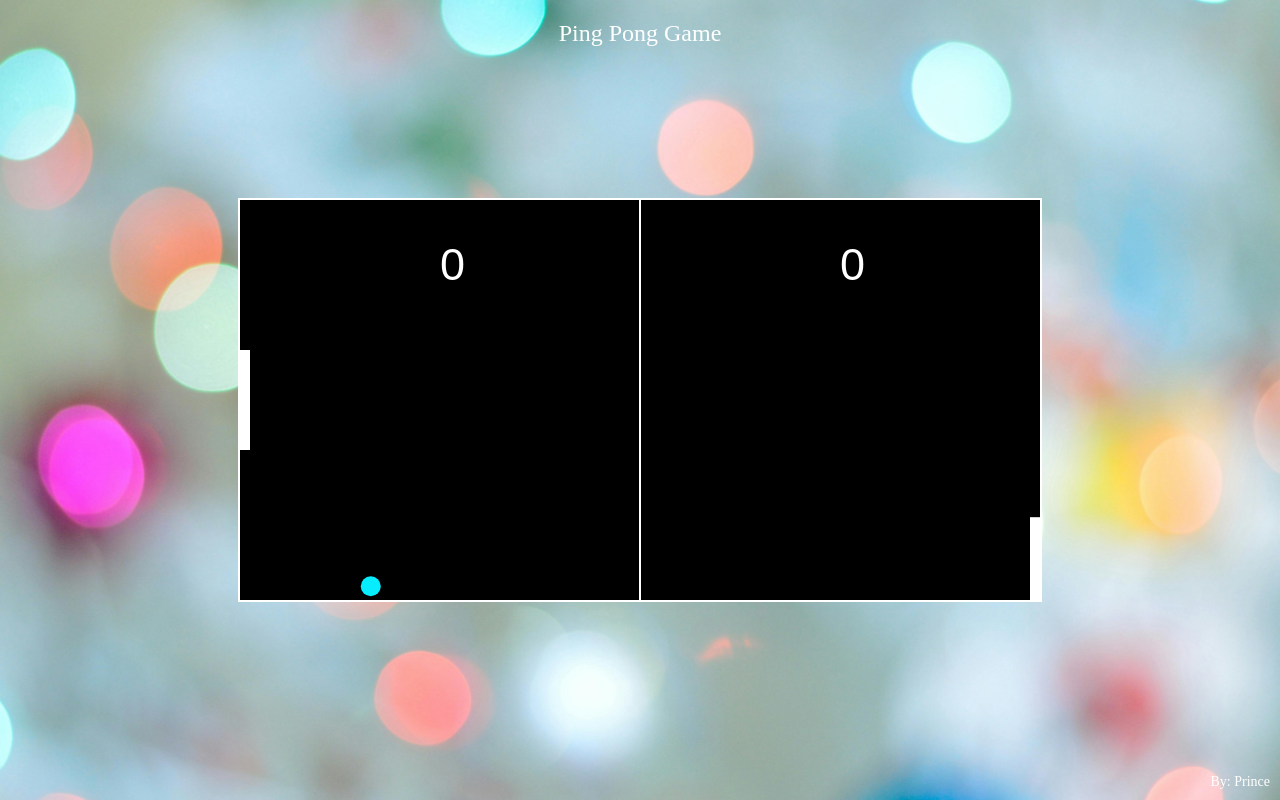
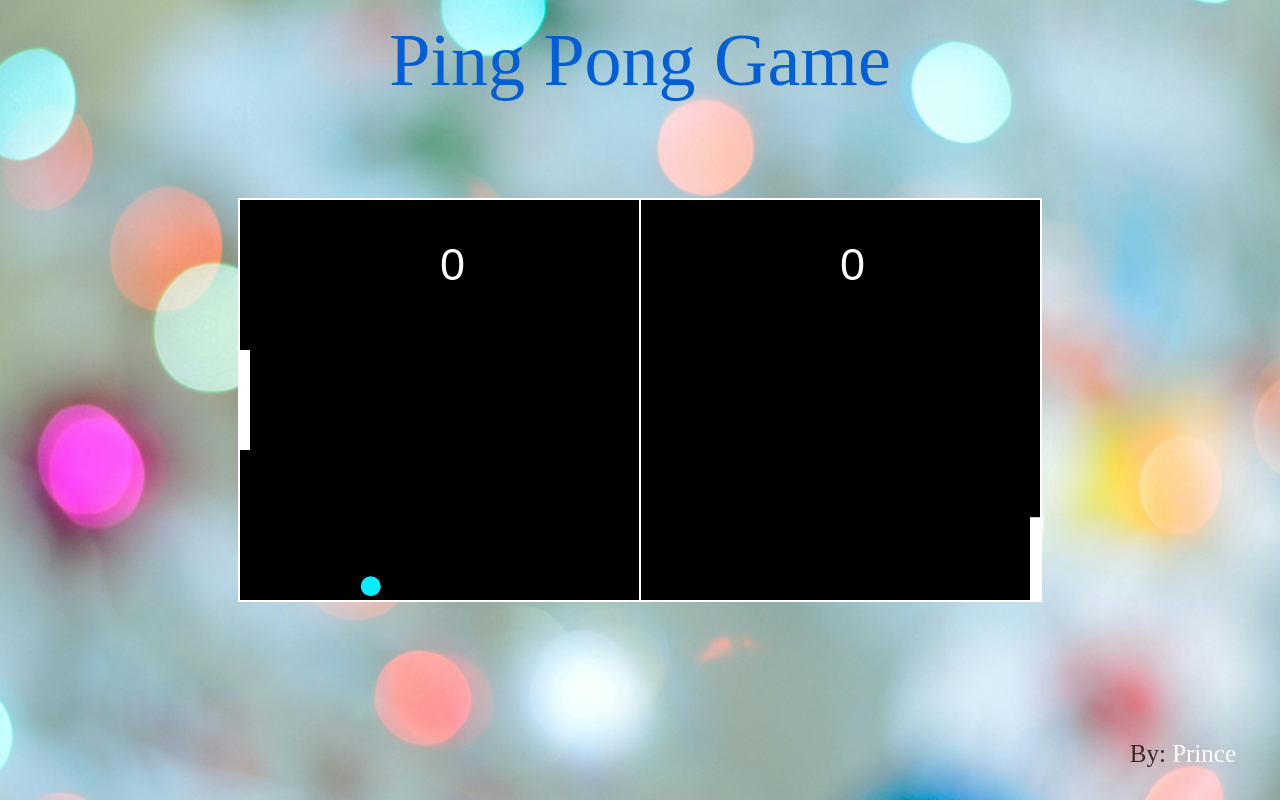
Before and after one commit to pkprajapati7402/Ping-Pong-Game, a plain HTML site: page index.html in a window 1280 px wide. Drawn offline with Linux system fonts and the light colour scheme.

Commit message:
Update index.html

```diff
--- a/index.html
+++ b/index.html
@@ -22,17 +22,17 @@
         }
         .title {
             position: absolute;
-            top: 20px;
+            top: 18px;
             text-align: center;
-            font-size: 24px;
-            color: #fff;
+            font-size: 74px;
+            color: #055fd3;
         }
         .credit {
             position: absolute;
-            bottom: 10px;
-            right: 10px;
-            font-size: 14px;
-            color: #fff;
+            bottom: 32px;
+            right: 44px;
+            font-size: 25px;
+            color: #3d2929;
         }
     </style>
 </head>
```
